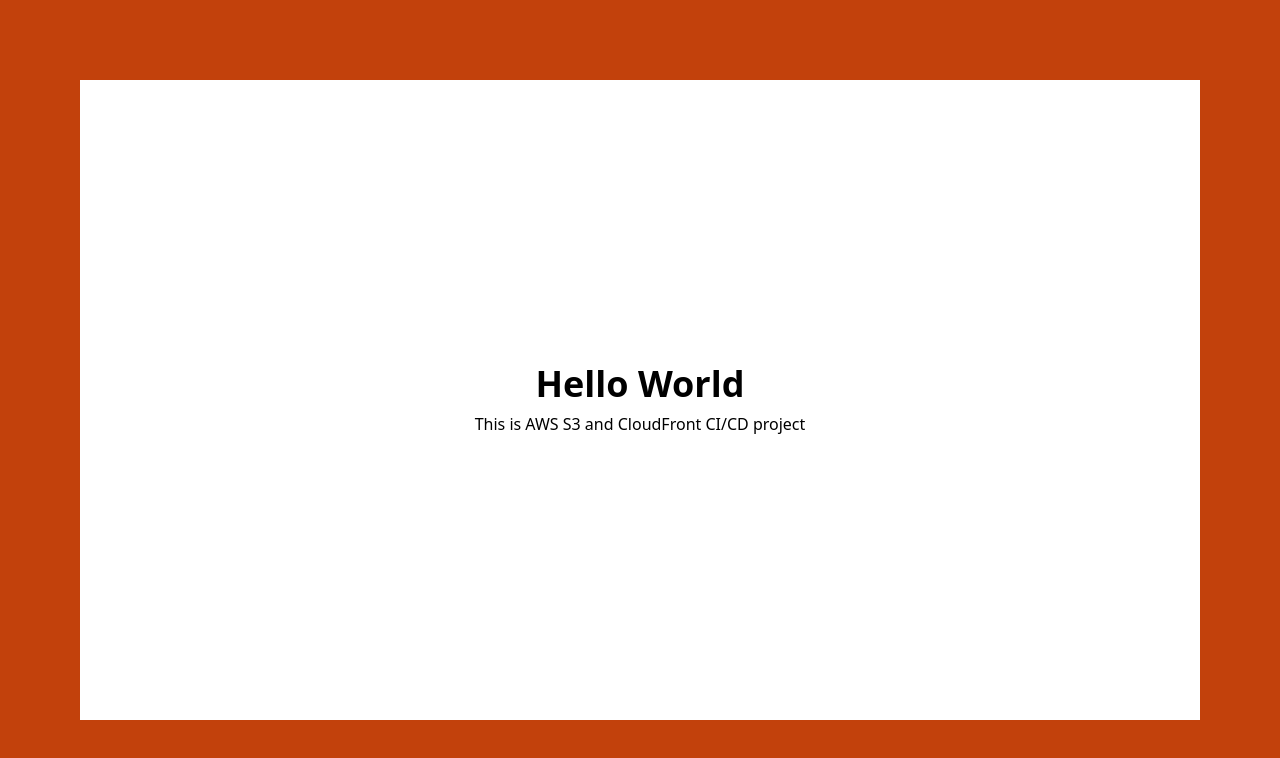
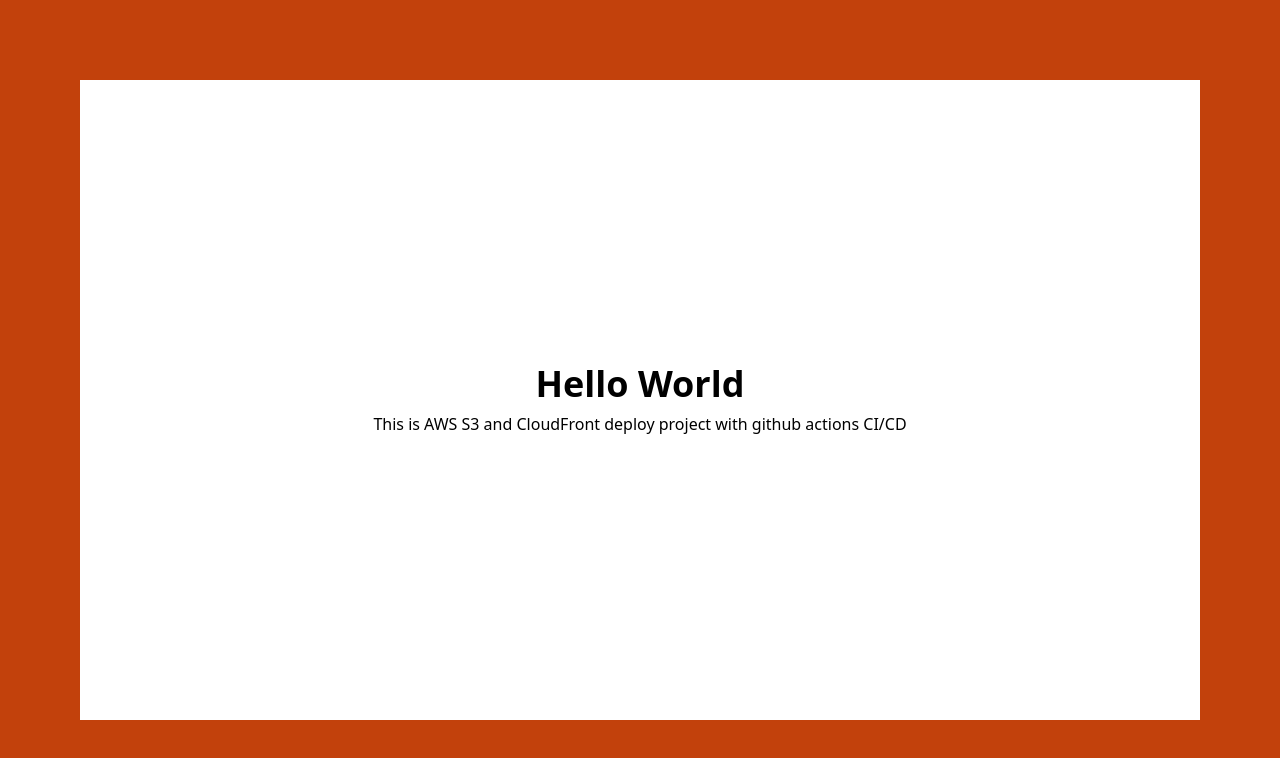
Before and after one commit to Gaoridang/aws-s3-ci-cd, a React (Vite) app: page / in a window 1280 px wide. Shown: the top 758 px of the page. Built offline with nearby package versions, Linux system fonts and the light colour scheme.

Commit message:
Feat: 본문 수정

```diff
--- a/src/App.tsx
+++ b/src/App.tsx
@@ -2,7 +2,9 @@
   return (
     <div className=' flex flex-col gap-2 p-4 justify-center items-center h-full border-orange-700 border-[80px]'>
       <h1 className=' text-4xl text-black font-extrabold'>Hello World</h1>
-      <p className=' text-center'>This is AWS S3 and CloudFront CI/CD project</p>
+      <p className=' text-center'>
+        This is AWS S3 and CloudFront deploy project with github actions CI/CD
+      </p>
     </div>
   );
 }
```
